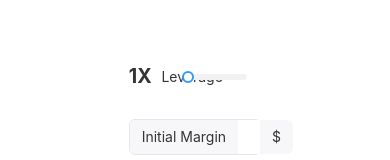
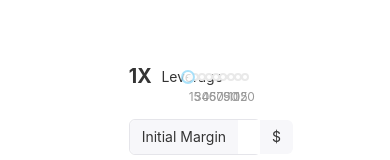
Before and after one commit to theocerutti/CryptoCalculator, a React (Create React App) app: page / in a window 390 px wide. Shown: the part 247-407 px from the top of the page. Built offline with nearby package versions, Linux system fonts and the light colour scheme.

Commit message:
Update rsuite slider to rc-slider (for mobile compatibility)

```diff
--- a/package.json
+++ b/package.json
@@ -14,6 +14,7 @@
     "@testing-library/react": "^12.1.4",
     "@testing-library/user-event": "^13.5.0",
     "prettier": "^2.6.2",
+    "rc-slider": "^10.0.0",
     "react": "^18.0.0",
     "react-device-detect": "^2.2.2",
     "react-dom": "^18.0.0",
--- a/src/components/LeverageSlider.jsx
+++ b/src/components/LeverageSlider.jsx
@@ -1,7 +1,7 @@
 import React from 'react';
-import { Slider } from 'rsuite';
 import styled from 'styled-components';
 import { APP_CONSTANTS } from '../constants';
+import Slider from 'rc-slider';
 
 const Container = styled.div`
   display: flex;
@@ -30,6 +30,16 @@ const LeverageSlider = (props) => {
   const max = APP_CONSTANTS.maxLeverage;
   const min = 1;
 
+  const getMarks = () => {
+    let marks = {};
+
+    for (let i = min; i <= max; i++) {
+      if (i % 15 === 0)
+        marks[i] = i;
+    }
+    return marks;
+  }
+
   return (
     <Container>
       <LeverageSliderText>
@@ -39,11 +49,11 @@ const LeverageSlider = (props) => {
       <LeverageContainer {...props}>
         <Slider
           defaultValue={min}
-          value={props.value}
           min={min}
           max={max}
-          progress
-          onChange={(value) => props.onChange(value)}
+          value={props.value}
+          marks={getMarks()}
+          onChange={props.onChange}
         />
       </LeverageContainer>
     </Container>
--- a/src/index.js
+++ b/src/index.js
@@ -2,6 +2,7 @@ import React from 'react';
 import ReactDOM from 'react-dom/client';
 import App from './App';
 import 'rsuite/dist/rsuite.min.css';
+import 'rc-slider/assets/index.css';
 import reportWebVitals from './reportWebVitals';
 
 ReactDOM.createRoot(document.getElementById('root')).render(
```
Also changed, not shown: 1 other file (tests, documents, lock files or other folders).
